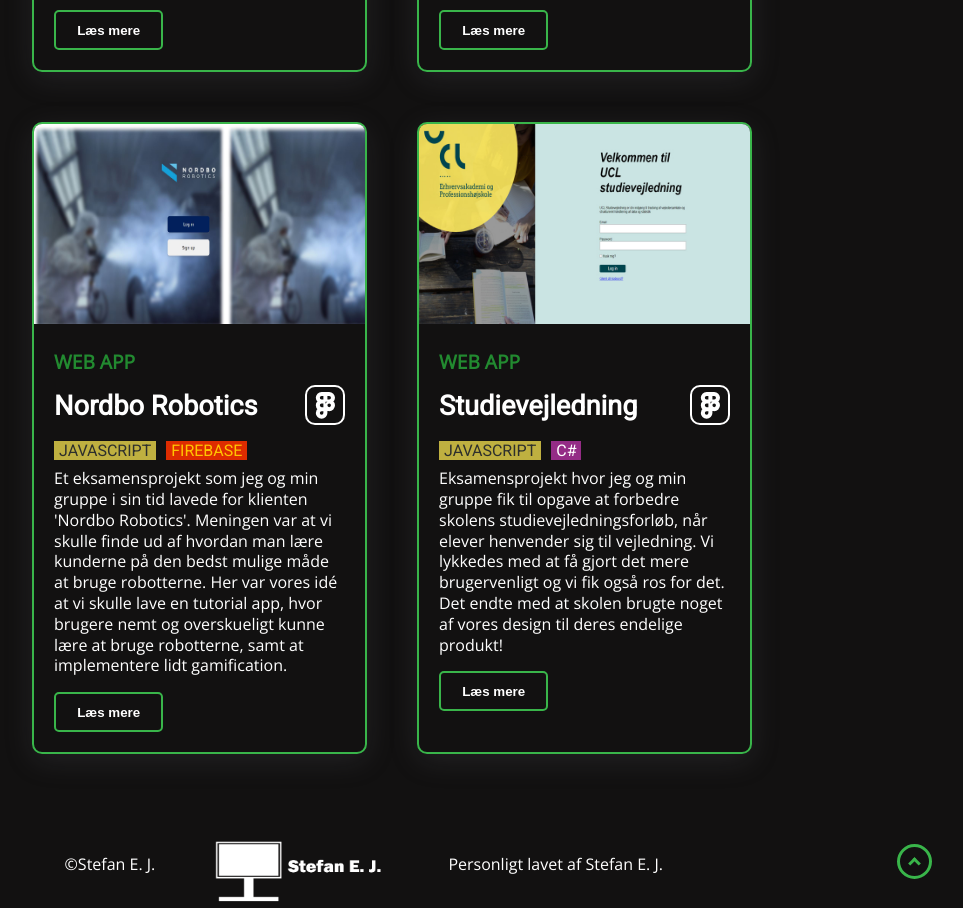
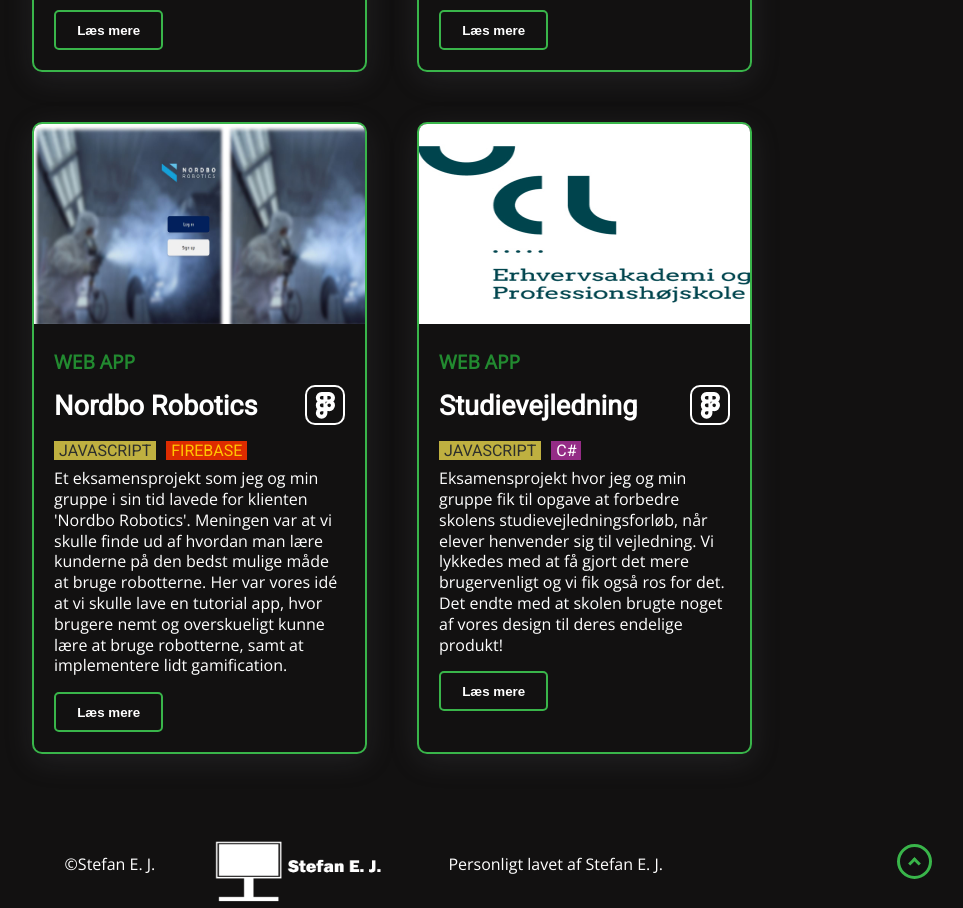
Before and after one commit to sej3686/vue-portfolio, a Vue app: page /projects in a window 1280 px wide. Shown: the part 2100-3008 px from the top of the page, without its empty margins (248-1211 px from the left). Built offline with nearby package versions, Linux system fonts and the light colour scheme.

Commit message:
encountered an error when pushing

```diff
--- a/src/components/AllProjects/AllProjects.vue
+++ b/src/components/AllProjects/AllProjects.vue
@@ -371,7 +371,7 @@
 
       <div class="project">
         <div class="image-container">
-          <img src="../../assets/img/uclc.jpg" alt="Project UCL">
+          <img src="../../assets/img/ucl.jpg" alt="Project UCL">
         </div>
         <div class="project-info">
           <p class="project-category">WEB APP</p>
```
